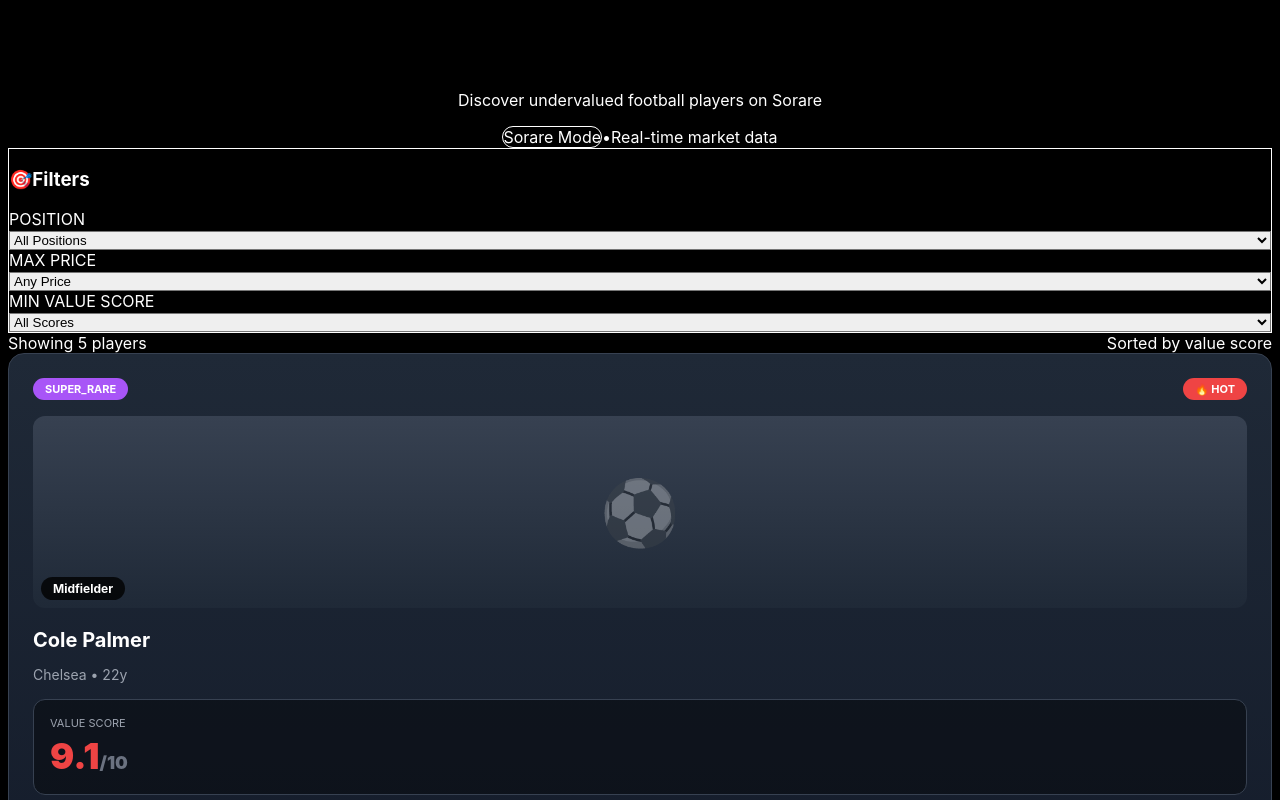
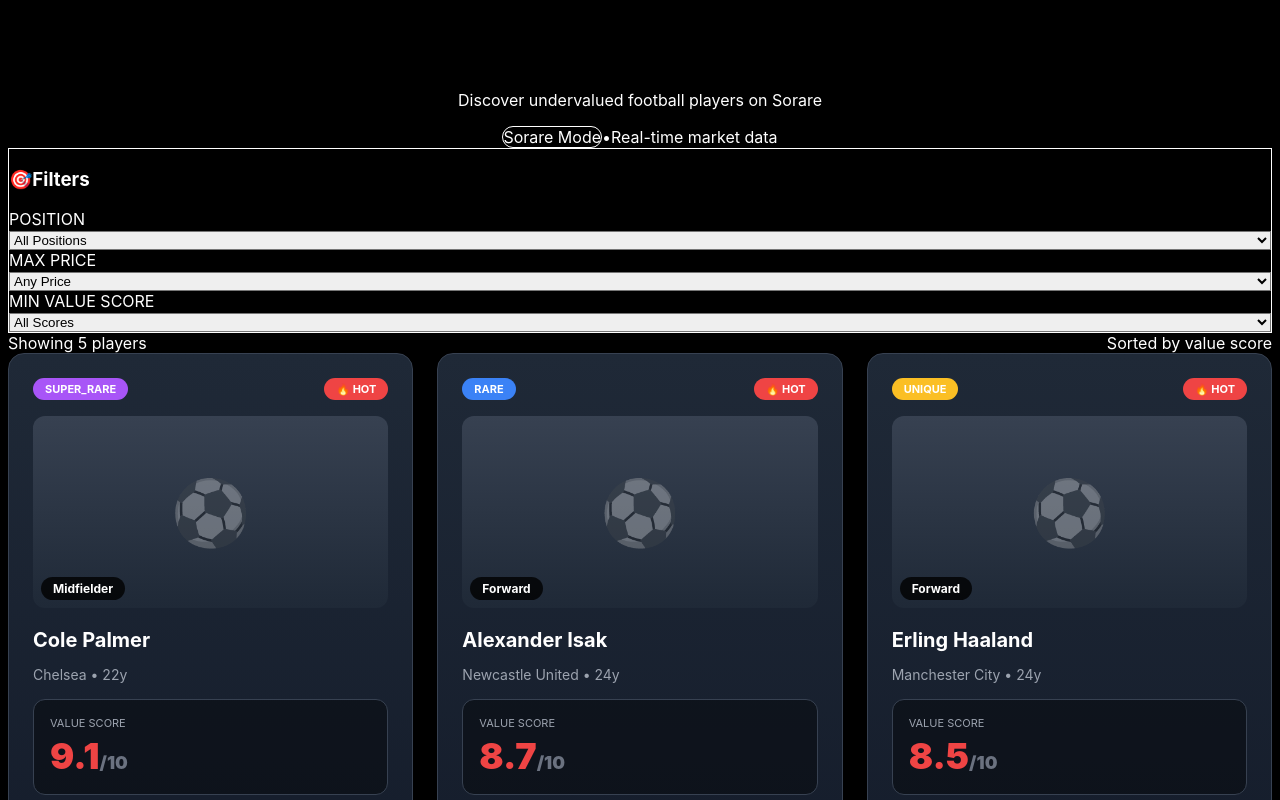
Before and after one commit to vitor-de-castro/underrated, a Next.js app: page / in a window 1280 px wide. Shown: the top 800 px of the page. Built offline with nearby package versions, Linux system fonts and the light colour scheme.

Commit message:
playercard

```diff
--- a/app/page.tsx
+++ b/app/page.tsx
@@ -116,7 +116,13 @@ export default function Home() {
 
         {/* Player grid */}
         {filteredPlayers.length > 0 ? (
-          <div className="grid grid-cols-1 md:grid-cols-2 lg:grid-cols-3 gap-6">
+          <div style={{
+            display: 'grid',
+            gridTemplateColumns: 'repeat(auto-fill, minmax(320px, 1fr))',
+            gap: '24px',
+            maxWidth: '1400px',
+            margin: '0 auto',
+          }}>
             {filteredPlayers.map((player) => (
               <PlayerCard
                 key={player.slug}
```
